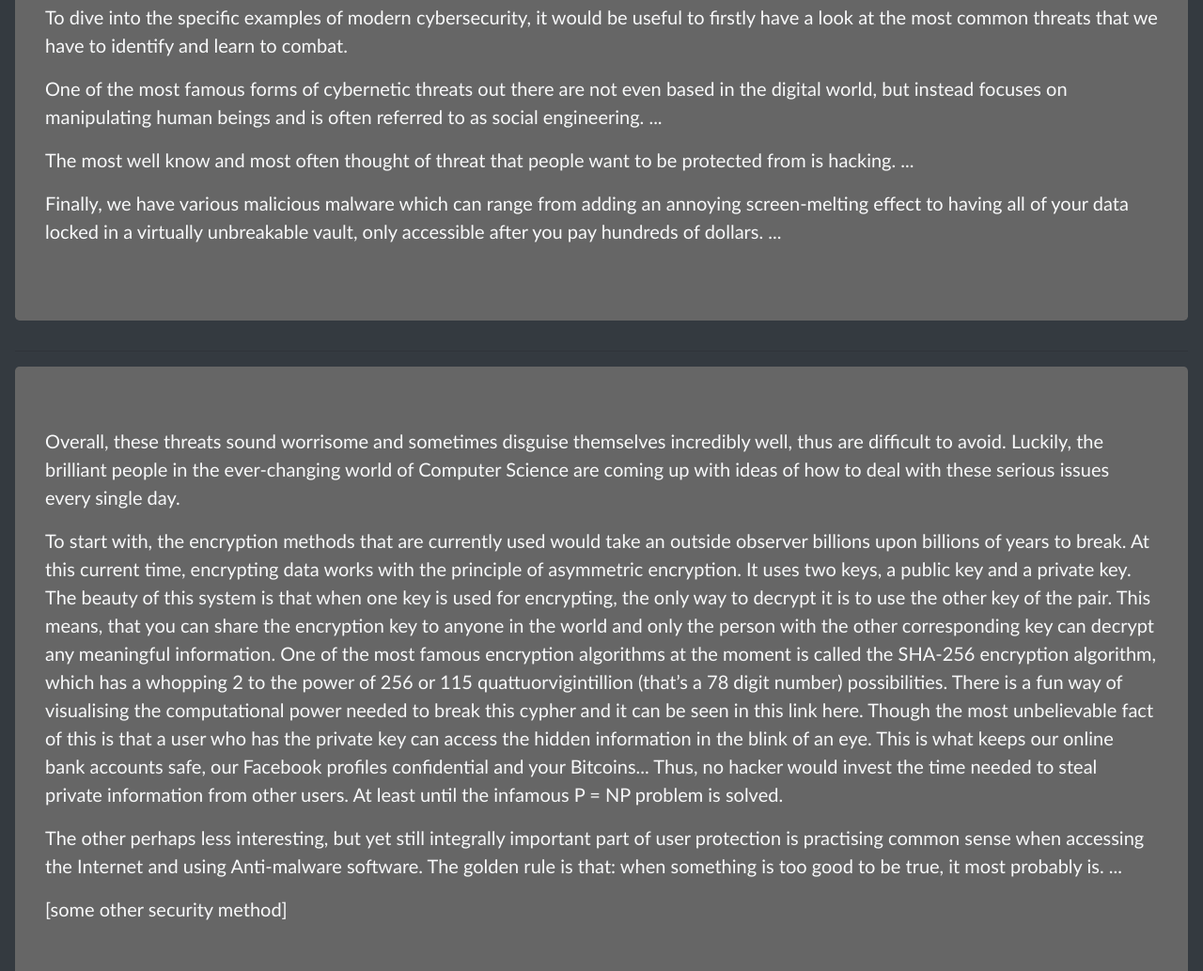
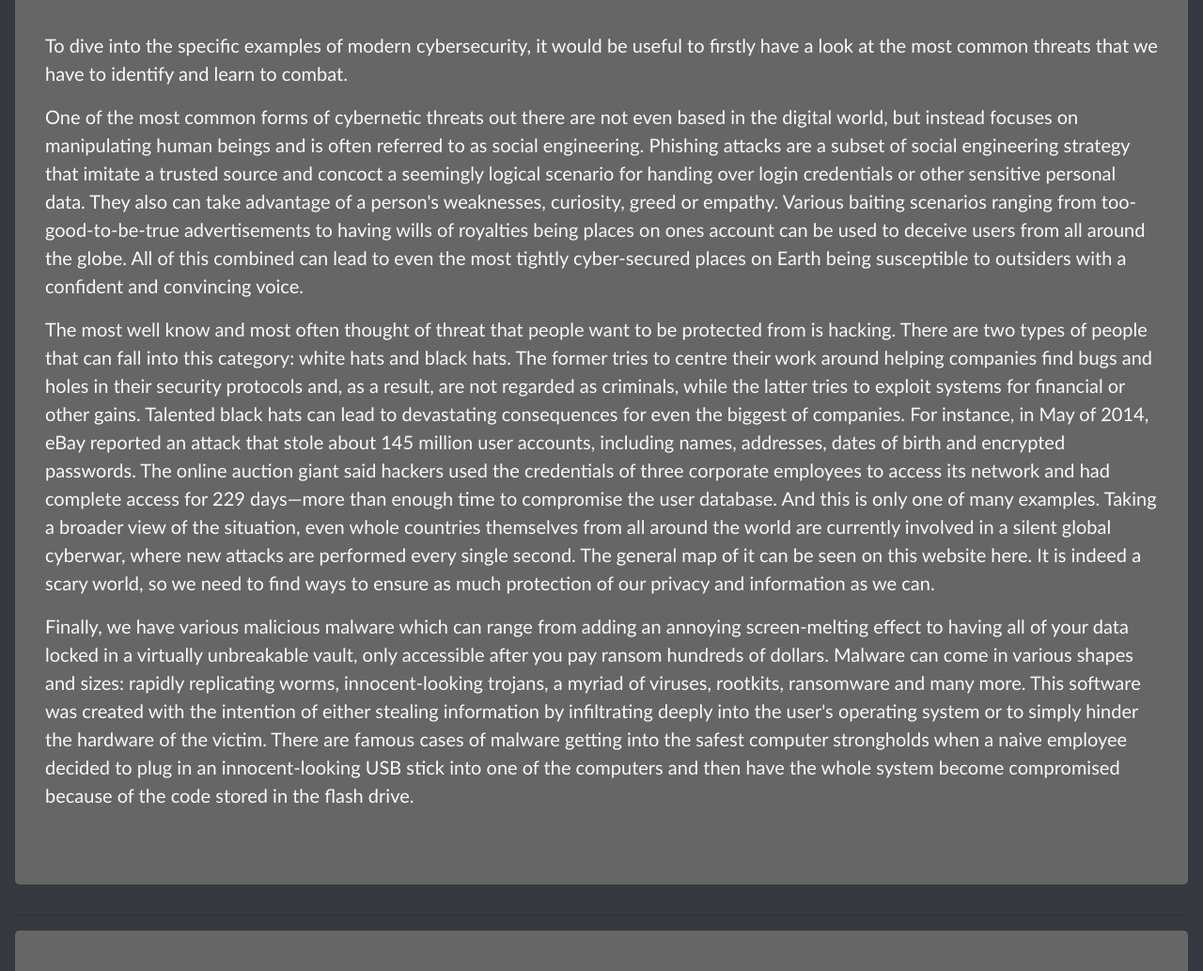
Before and after one commit to tabbeyy/formative-assignment-one, a plain HTML site: page Secur_modern.html in a window 1280 px wide. Shown: the part 1179-2212 px from the top of the page at 94% size. Drawn offline with nearby package versions, Linux system fonts and the light colour scheme.

Commit message:
Finished writing + added author part

```diff
--- a/Secur_modern.html
+++ b/Secur_modern.html
@@ -30,9 +30,9 @@
     <div class="container-fluid">
     	<div class="jumbotron">
     		<p style="text-align: center; font-size: 22px;">
-    			These days most of the world is connected in the vast and evergrowing network that we uniformly call the Internet. Our current estimates show,
-    		 that the Internet is accessible to a mindboggling 4.66 billion people. That is, about 60% of the entire population can go and explore this
-    		  web of seemingly limitless information and possibilities.
+    			These days most of the world is connected in a vast and evergrowing network that we uniformly call the Internet.
+    			Our current estimates show, that the Internet is accessible to a mindboggling 4.66 billion people. That is, about 60%
+    			of the entire population can go and explore this web of seemingly limitless information and possibilities.
     		</p>
     	</div>
     	<hr>
@@ -42,15 +42,15 @@
 		    	<div class="jumbotron">
 
 			      <p>
-	    		With this great connectivity, of course, comes a great need for sophisticated cybersecurity as well as innovative encryption algorithms.
-	    		 The safeguarding tactics used to protect user privacy information and authentication methodology has come a long way in the past century or so.
-	    		  [instert some generalised notes from the past security webpage].
+	    			With this great connectivity, of course, comes a great need for sophisticated cybersecurity as well as innovative encryption algorithms.
+	    			The safeguarding tactics used to protect user privacy information and authentication methodology has come a long way in the past century or so.
+	    			[instert some generalised notes from the past security webpage].
 				</https://cdn.mos.cms.futurecdn.net/2gVbEEkFcKhTStZYb4k9yD-1200-80.jpgp>
 				<p>
-				Even though computer power has increased by many orders of magnitude, the main principles regarding information have remained the same.
-				 The fundamental tenets of information security are confidentiality, integrity, and availability. According to the LBMC, every element
-				  of an information security program should be designed to achieve one or more of these principles. As such, many programmers aim to implement
-				   security measures that are both incredibly difficult to break, but intuitive to use, implement and control
+					Even though computer power has increased by many orders of magnitude, the main principles regarding information security have remained the same.
+					The fundamental tenets of information security are confidentiality, integrity, and availability. According to the LBMC,
+					every element of an information security program should be designed to achieve one or more of these principles.
+					As such, many programmers aim to implement security measures that are both incredibly difficult to break, but intuitive to use, implement and control.
 				</p>
 				</div>
 		    </div>
@@ -73,22 +73,34 @@
 
 		  <div class="jumbotron">
 		  		<p>
-			To dive into the specific examples of modern cybersecurity, it would be useful to firstly have a look at the most common threats that we have
-			 to identify and learn to combat.
+				To dive into the specific examples of modern cybersecurity, it would be useful to firstly have a look at the most common threats that we have to identify and learn to combat.
 			</p>
 			<p>
-				One of the most famous forms of cybernetic threats out there are not even based in the digital world, but instead focuses on manipulating human
-				 beings and is often referred to as social engineering.
-				...
+				One of the most common forms of cybernetic threats out there are not even based in the digital world,
+				but instead focuses on manipulating human beings and is often referred to as social engineering.
+				Phishing attacks are a subset of social engineering strategy that imitate a trusted source and concoct a seemingly logical scenario
+				for handing over login credentials or other sensitive personal data. They also can take advantage of a person's weaknesses, curiosity,
+				greed or empathy. Various baiting scenarios ranging from too-good-to-be-true advertisements to having wills of royalties
+				being places on ones account can be used to deceive users from all around the globe. All of this combined can lead to
+				even the most tightly cyber-secured places on Earth being susceptible to outsiders with a confident and convincing voice.
 			</p>
 			<p>
 				The most well know and most often thought of threat that people want to be protected from is hacking.
-				...
+				There are two types of people that can fall into this category: white hats and black hats. The former tries to centre their work around
+				helping companies find bugs and holes in their security protocols and, as a result, are not regarded as criminals,
+				while the latter tries to exploit systems for financial or other gains. Talented black hats can lead to devastating consequences for even the biggest of companies.
+				For instance, in May of 2014, eBay reported an attack that stole about 145 million user accounts, including names, addresses, dates of birth and encrypted passwords.
+				The online auction giant said hackers used the credentials of three corporate employees to access its network and had complete access for 229 days—more than enough time to compromise the user database.
+				And this is only one of many examples. Taking a broader view of the situation, even whole countries themselves from all around the world are currently involved in a silent global cyberwar,
+				where new attacks are performed every single second. The general map of it can be seen on this website here. It is indeed a scary world, so we need to find ways to ensure as much protection of our privacy and information as we can.
 			</p>
 			<p>
-				Finally, we have various malicious malware which can range from adding an annoying screen-melting effect to having all of your data locked in
-				 a virtually unbreakable vault, only accessible after you pay hundreds of dollars.
-				...
+				Finally, we have various malicious malware which can range from adding an annoying screen-melting effect to having all of your data locked in a virtually unbreakable vault,
+				only accessible after you pay ransom hundreds of dollars. Malware can come in various shapes and sizes: rapidly replicating worms,
+				innocent-looking trojans, a myriad of viruses, rootkits, ransomware and many more. This software was created with the intention of
+				either stealing information by infiltrating deeply into the user's operating system or to simply hinder the hardware of the victim.
+				There are famous cases of malware getting into the safest computer strongholds when a naive employee decided to plug in
+				an innocent-looking USB stick into one of the computers and then have the whole system become compromised because of the code stored in the flash drive.
 			</p>
 		  </div>
 
@@ -98,50 +110,64 @@
 
 		<div class="jumbotron">
 			<p>
-			Overall, these threats sound worrisome and sometimes disguise themselves incredibly well, thus are difficult to avoid. Luckily, the brilliant
-			 people in the ever-changing world of Computer Science are coming up with ideas of how to deal with these serious issues every single day.
+				Overall, these threats sound worrisome and sometimes disguise themselves incredibly well, thus are difficult to avoid.
+				Luckily, the brilliant people in the ever-changing world of Computer Science are coming up with ideas of how to deal with these serious issues every single day.
 			</p>
 			<p>
-				To start with, the encryption methods that are currently used would take an outside observer billions upon billions of years to break.
-				 At this current time, encrypting data works with the principle of asymmetric encryption. It uses two keys, a public key and a private key.
-				  The beauty of this system is that when one key is used for encrypting, the only way to decrypt it is to use the other key of the pair.
-				   This means, that you can share the encryption key to anyone in the world and only the person with the other corresponding key can decrypt
-				    any meaningful information. One of the most famous encryption algorithms at the moment is called the SHA-256 encryption algorithm,
-				     which has a whopping 2 to the power of 256 or 115 quattuorvigintillion (that’s a 78 digit number)  possibilities. There is a fun way
-				      of visualising the computational power needed to break this cypher and it can be seen in this link here. Though the most unbelievable
-				       fact of this is that a user who has the private key can access the hidden information in the blink of an eye. This is what keeps our
-				        online bank accounts safe, our Facebook profiles confidential and your Bitcoins... Thus, no hacker would invest the time needed to steal
-				         private information from other users. At least until the infamous P = NP problem is solved.
+				To start with, the encryption methods that are currently being implemented would take an outside observer billions upon billions of years to break.
+				At this current time, encrypting data works with the principle of asymmetric encryption. It uses two keys, which are 2 strings seemingly random data,
+				a public key and a private key. The beauty of this system is that when one key is used for encrypting, and the only way to decrypt it is to use the other key of the pair.
+				This entails, that you can share the encryption key to anyone in the world and only the person with the other corresponding key can decrypt any meaningful information.
+				One of the most famous encryption algorithms at the moment is called the SHA-256 encryption algorithm,
+				which has a whopping 2 to the power of 256 or 115 quattuorvigintillion (that’s a 78 digit number)  possibilities.
+				There is a fun way of visualising the computational power needed to break this cypher and it can be seen in this link here.
+				Though the most unbelievable fact of this is that a user who has the private key can access the hidden information in the blink of an eye.
+				This is what keeps our online bank accounts safe, our Facebook profiles confidential and your Bitcoins...
+				hus, no hacker would invest the time needed to steal private information from other users. At least until the infamous P = NP problem is solved.
 			</p>
 			<p>
-				The other perhaps less interesting, but yet still integrally important part of user protection is practising common sense when accessing the Internet
-				 and using Anti-malware software. The golden rule is that: when something is too good to be true, it most probably is.
+				The other perhaps less interesting, but yet still integrally important part of user protection is practising common sense when accessing the Internet and using Anti-malware software.
+				The golden rule is that: when something is too good to be true, it most probably is. For average Interner explorers, this simple rule is enough to escape from phishing attacks and spam emails.
+				Another use of logical thinking is to avoid unrecognisable dodgy-looking websites as well as clicking on links which can lead to dangerous fraud webpages.
+				The latter of which from first glance would seem to be difficult to check without visiting the page, but one only needs to look in the bottom left corner of their web browser to see the link address.
+				Here, try it with this link. Make sure not to click it!
 	...
 			</p>
 			<p>
-				[some other security method]
+				To combat the threats posed by social engineering, companies usually invest time and financial resources in training their workers on proper safety procedures and using two-factor authentication for everything.
+				Since any system is as strong as its weakest link, this strategy is essential to preemptively prepare for any manipulative attackers.
+				Finally, the problem of malware is solved by using software strictly created to detect and neutralise it before it has the time to initialise its attack,
+				or otherwise called anti-malware. These programs have frequently updating databases to protect users from any zero-day attacks.
+				All of these tools help discourage any cyberthieves from ever trying to steal or infiltrate other systems.
 			</p>
 		</div>
 
 		<div class="jumbotron">
 			<p>
-			Today it can be said that we have a pretty sturdy foundation regarding cybersecurity and all of its intricacies. Unfortunately,
-			 the driving force for these new security implementations, innovation, is also leading to some problems of its own. For instance,
-			  the advent of quantum computing can spell the end for the main encryption methods such as the aforementioned SHA-256, since it
-			  can do the incredible amount of checks in only a fraction of the time. Also, AI and machine learning algorithms are getting much
-			   better at guessing people's most used passwords. All of these problems are worries for the future though, so we will cross that bridge once we get there.
+				Today we have a pretty sturdy foundation regarding cybersecurity and all of its intricacies. Unfortunately, the driving force for these new security implementations,
+				innovation, is also leading to some problems of its own. For instance, the advent of quantum computing can spell the end for the main encryption methods such as the aforementioned SHA-256,
+				since it can do the incredible amount of checks in only a fraction of the time. Also, AI and machine learning algorithms are getting much better at guessing most used passwords.
+				All of these problems are worries for the future though, so we will cross that bridge once we get there.
 		</p>
 		</div>
 
-
+		<hr>
 
 		<div class="jumbotron">
 			<h4>Sources: </h4> <br>
-			https://www.statista.com/statistics/617136/digital-population-worldwide/ <br>
-			https://www.lbmc.com/blog/three-tenets-of-information-security/<br>
-			https://www.fireeye.com/cyber-map/threat-map.html<br>
-			https://www.youtube.com/watch?v=_GzE99AmAQU&list=PLH2l6uzC4UEW0s7-KewFLBC1D0l6XRfye&index=33<br>
-			https://www.youtube.com/watch?v=S9JGmA5_unY<br>
+			https://www.statista.com/statistics/617136/digital-population-worldwide/
+			https://www.lbmc.com/blog/three-tenets-of-information-security/
+			https://www.fireeye.com/cyber-map/threat-map.html
+			https://www.youtube.com/watch?v=_GzE99AmAQU&list=PLH2l6uzC4UEW0s7-KewFLBC1D0l6XRfye&index=33
+			https://www.youtube.com/watch?v=S9JGmA5_unY
+			https://www.malwarebytes.com/hacker/
+			https://www.webroot.com/us/en/resources/tips-articles/what-is-social-engineering
+			https://www.csoonline.com/article/2130877/the-biggest-data-breaches-of-the-21st-century.html
+		</div>
+		<hr>
+		<div class="jumbotron">
+			<h4>Author: </h4> <br>
+			<h4>LinkedIn: </h4>
 		</div>
 	</div>
     </div>
```
